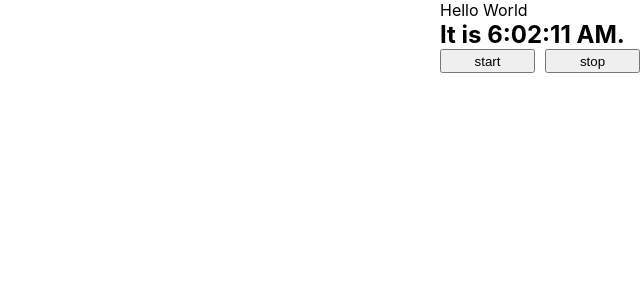
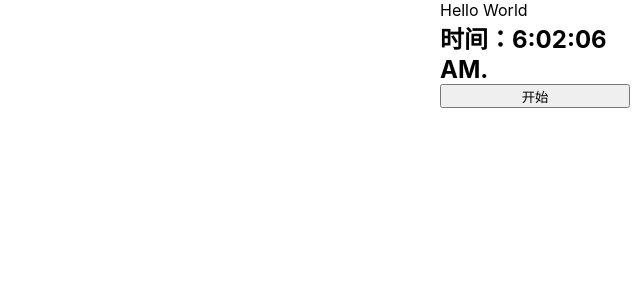
Before and after one commit to 2791778524/react_test, a React (Create React App) app: page / in a window 1280 px wide. Shown: the top 300 px of the page, without its empty margins (640-1280 px from the left). Built offline with nearby package versions, Linux system fonts and the light colour scheme.

Commit message:
小更一下

```diff
--- a/src/page/Clock/index.js
+++ b/src/page/Clock/index.js
@@ -1,20 +1,22 @@
 import React from 'react'
 import './index.css'
 // import  ReactDOM  from 'react-dom'
+//Clock时间组件
 class Clock extends React.Component{
     constructor(props){
         super(props)
         this.state = {
             data :new Date(),
-            colseTime:null
+            colseTime:null,
+            btnTitle: true
         }
     }
     componentDidMount() {
         let timer = null
         let that = this
-        timer = setInterval(()=>{
-            this.setState({data: new Date()})
-        },1000)
+        // timer = setInterval(()=>{
+        //     this.setState({data: new Date()})
+        // },1000)
         this.setState(
             {closeTime:function closeTime() {
                 if(timer == null){
@@ -22,10 +24,12 @@ class Clock extends React.Component{
                     timer = setInterval(()=>{
                         that.setState({data: new Date()})
                     },1000)
+                    that.setState({btnTitle: false})
                     return
                 }
                 clearInterval(timer)
                 timer = null
+                that.setState({btnTitle: true})
             }
             }
         )
@@ -34,10 +38,9 @@ class Clock extends React.Component{
         return (
             <div id='root'>
                 <div>Hello World</div>
-                <h2>It is {this.state.data.toLocaleTimeString()}.</h2>
+                <h2>时间：{this.state.data.toLocaleTimeString()}.</h2>
                 <div className='btn'>
-                <button onClick={this.state.closeTime}>start</button>
-                <button onClick={this.state.closeTime}>stop</button>
+                <button onClick={this.state.closeTime}>{this.state.btnTitle ? '开始' : '暂停'}</button>
                 </div>
             </div>
         )
```
